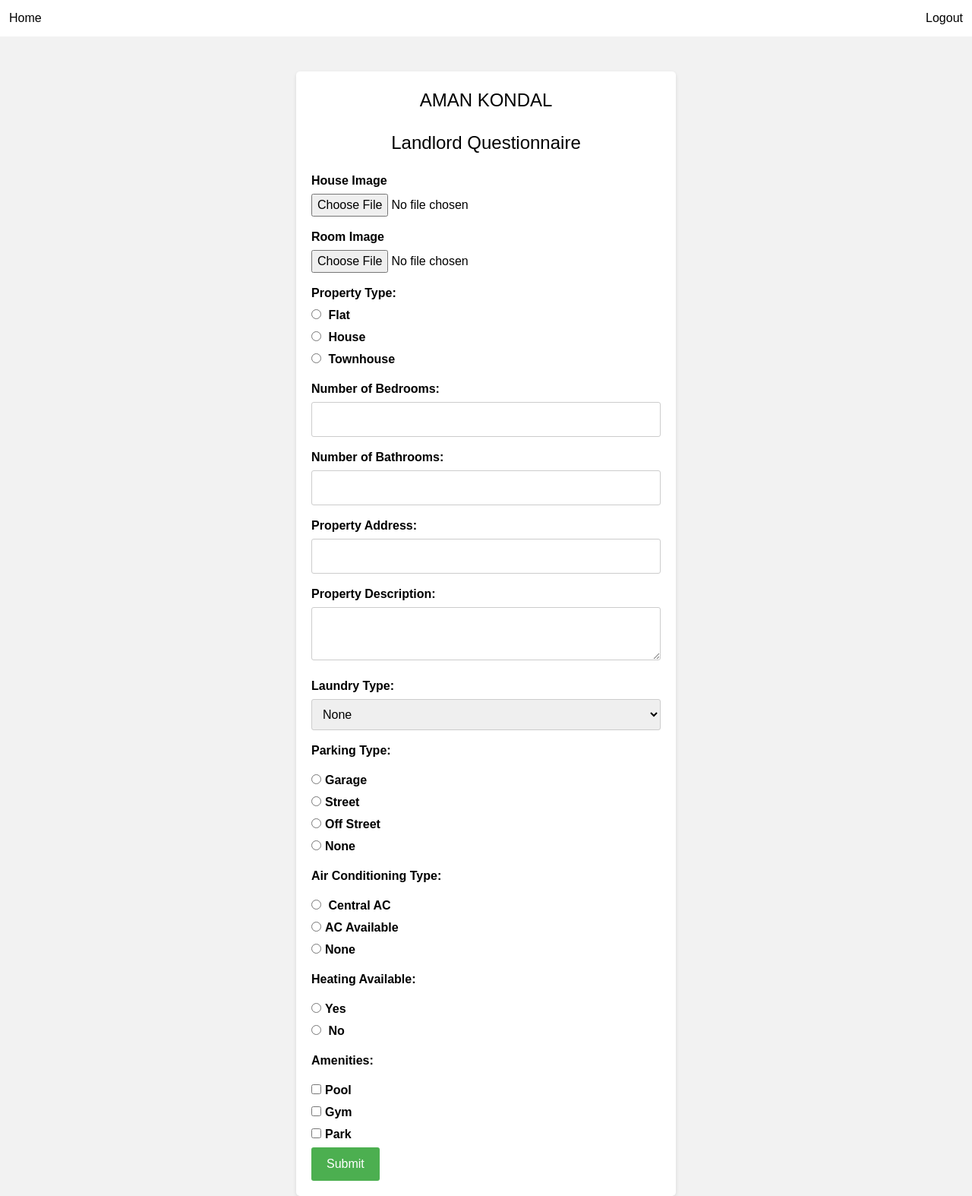
After one commit to amandavid0032/Tinder-House-Rent-, a PHP site: page /user/question.php in a window 1280 px wide. The commit adds this page. Shown: the whole page at 76% size. Run offline with PHP 8.4, Linux system fonts and the light colour scheme; a user stored in the database is signed in; data comes from the database, SQL or seed files in the repository; data that the repository does not hold is empty.

Commit message:
new work done

```diff
--- a/include/main.php
+++ b/include/main.php
@@ -30,14 +30,45 @@ if (isset($_POST['signup'])) {
     $email = $_POST['email'];
     $pass = $_POST['password'];
     $currentDate = date('Y-m-d H:i:s');
-    $role=$_POST['role'];
-    $insert = "INSERT INTO user VALUES (null ,'$name','$email', '$pass','$role','$currentDate')";
+    $insert = "INSERT INTO user VALUES (null ,'$name','$email','$pass',0,'$currentDate',0)";
     if (mysqli_query($conn, $insert)) {
         $message =  'Your Account is  created successfully';
         $color = 'success';
-        header("location:signup.php?message=" . urlencode($message) . "&color=$color");
+        header("location:signUp.php?message=" . urlencode($message) . "&color=$color");
     } else {
         echo "Something is wrong: " . $insert . "<br>" . $conn->error;
+    }
+}
+// question
+if (isset($_POST['question'])) {
+    $id=$_POST['id'];
+    // houseimage
+    $image_name = $_FILES['imagename']['name'];
+    $tmp_name = $_FILES['imagename']['tmp_name'];
+    move_uploaded_file($tmp_name, './../image/' . $image_name);
+    // room image
+    $roomimage = $_FILES['image']['name'];
+    $tmp_name2 = $_FILES['image']['tmp_name'];
+    move_uploaded_file($tmp_name2, './../image/' . $roomimage);
+    $property = $_POST['property-type'];
+    $bedrooms = $_POST['bedrooms'];
+    $bathrooms = $_POST['bathrooms'];
+    $address = $_POST['address'];
+    $description = $_POST['description'];
+    $laundry = $_POST['value'];
+    $parking = $_POST['parking-type'];
+    $ac = $_POST['ac-type'];
+    $heating = $_POST['heating-available'];
+    $amenities = $_POST['amenities'];
+    $update="UPDATE user SET isfiled= 1 WHERE id=$id";
+    if (mysqli_query($conn, $update)) {
+        // Insert query
+        $insert = "INSERT INTO question VALUES (null, '$id', '$image_name', '$roomimage', '$property', $bedrooms, $bathrooms, '$address', '$description', '$laundry', '$parking', '$ac', '$heating', '$amenities')";
+        if (mysqli_query($conn, $insert)) {
+           header("Location:user-page.php");
+        } else {
+            echo "Error inserting question: " . mysqli_error($conn);
+        }
     }
 }
 
@@ -59,7 +90,10 @@ if (isset($_POST['login'])) {
             ];
             header("Location:admin/admin-view.php");
         } elseif ($user['type'] == 0) {
-            echo "hi";
+            session_start();
+            $_SESSION['email'] = $user['email'];
+            $_SESSION['type'] = $user['type'];
+            header("Location:user/user-page.php");
         }
     } else {
         echo "Invalid email or password.";
@@ -82,8 +116,8 @@ function noLoginSession()
     if (isset($_SESSION['email'])) {
         if ($_SESSION['type'] == 1) {
             header("location: ./admin/admin-view.php");
-        } else {
-            header();
+        } elseif ($_SESSION['type'] == 0) {
+            header("location: ./user/user-page.php");
         }
     }
 }
--- /dev/null
+++ b/user/question.php
@@ -0,0 +1,214 @@
+<?php
+include '../include/main.php';
+loginSession();
+if (isset($_SESSION['email'])) {
+    $email = $_SESSION['email'];
+    $query = "SELECT * FROM user WHERE email = '$email'";;
+    $result = mysqli_query($conn, $query);
+    if ($result && mysqli_num_rows($result) > 0) {
+        $user = mysqli_fetch_assoc($result);
+?>
+
+        <!DOCTYPE html>
+        <html lang="en">
+
+        <head>
+            <meta charset="UTF-8" />
+            <!-- Tailwind CSS CDN link -->
+            <link href="https://unpkg.com/tailwindcss@^2/dist/tailwind.min.css" rel="stylesheet" />
+            <link rel="stylesheet" href="styles.css">
+            <style>
+                body {
+                    font-family: Arial, sans-serif;
+                    background-color: #f2f2f2;
+                }
+
+                form {
+                    max-width: 500px;
+                    margin: 0 auto;
+                    padding: 20px;
+                    background-color: #fff;
+                    border-radius: 5px;
+                    box-shadow: 0 2px 5px rgba(0, 0, 0, 0.1);
+                }
+
+                h2 {
+                    font-size: 24px;
+                    margin-bottom: 20px;
+                    text-align: center;
+                }
+
+                div {
+                    margin-bottom: 15px;
+                }
+
+                label {
+                    display: block;
+                    font-weight: bold;
+                    margin-bottom: 5px;
+                }
+
+                input[type="radio"],
+                input[type="checkbox"] {
+                    margin-right: 5px;
+                }
+
+                textarea,
+                input[type="text"],
+                input[type="number"],
+                select {
+                    width: 100%;
+                    padding: 10px;
+                    border-radius: 3px;
+                    border: 1px solid #ccc;
+                    box-sizing: border-box;
+                }
+
+                button[type="submit"] {
+                    background-color: #4caf50;
+                    color: #fff;
+                    padding: 10px 20px;
+                    border: none;
+                    border-radius: 3px;
+                    cursor: pointer;
+                    font-size: 16px;
+                }
+
+                button[type="submit"]:hover {
+                    background-color: #45a049;
+                }
+
+                button[type="submit"]:focus {
+                    outline: none;
+                }
+            </style>
+        </head>
+        <div class="relative w-full bg-white">
+            <nav class="navbar navbar-expand-lg navbar-light bg-light p-3">
+                <a class="navbar-brand" href="user-page.php">Home</a>
+                <a href="../logout.php"><button type="button" type="logout" class="float-right">
+                        Logout
+                    </button></a>
+        </div>
+            </nav>
+            <div class="mx-auto flex max-w-7xl items-center justify-between px-4 py-2 sm:px-6 lg:px-8">
+                <div class="lg:hidden">
+                    <svg xmlns="http://www.w3.org/2000/svg" width="24" height="24" viewBox="0 0 24 24" fill="none" stroke="currentColor" stroke-width="2" stroke-linecap="round" stroke-linejoin="round" class="h-6 w-6 cursor-pointer">
+                        <line x1="4" y1="12" x2="20" y2="12"></line>
+                        <line x1="4" y1="6" x2="20" y2="6"></line>
+                        <line x1="4" y1="18" x2="20" y2="18"></line>
+                    </svg>
+                </div>
+            </div>
+        </div>
+
+        <form id="questionnaire" method="post" enctype="multipart/form-data">
+        <h2><?php echo $user['name'] ?>
+            </h2>
+        <h2>Landlord Questionnaire</h2>
+            <input type="hidden" name="id" value="<?php echo $user['id'] ?>">
+            <div>
+                <label>House Image</label>
+                <input type="file" name="imagename" id="fileToUpload">
+            </div>
+            <div>
+                <label>Room Image</label>
+                <input type="file" name="image" id="fileToUpload">
+            </div>
+            <div>
+                <label id="value" for="property-type">Property Type:</label>
+                <div>
+                    <label class="radio-label" for="property-flat">
+                        <input type="radio" id="property-flat" name="property-type" value="Flat">
+                        Flat
+                    </label>
+                    <label class="radio-label" for="property-house">
+                        <input type="radio" id="property-house" name="property-type" value="House">
+                        House
+                    </label>
+                    <label class="radio-label" for="property-townhouse">
+                        <input type="radio" id="property-townhouse" name="property-type" value="Townhouse">
+                        Townhouse
+                    </label>
+                </div>
+            </div>
+            <div>
+                <label for="bedrooms">Number of Bedrooms:</label>
+                <input type="number" name="bedrooms" id="bedrooms" min="1">
+            </div>
+            <div>
+                <label for="bathrooms">Number of Bathrooms:</label>
+                <input type="number" id="bathrooms" name="bathrooms" min="1">
+            </div>
+            <div>
+                <label for="address">Property Address:</label>
+                <input type="text" id="address" name="address">
+            </div>
+            <div>
+                <label for="description">Property Description:</label>
+                <textarea id="description" name="description"></textarea>
+            </div>
+            <div>
+                <label for="laundry-type">Laundry Type:</label>
+                <select id="laundry-type" name="value">
+                    <option value="None">None</option>
+                    <option value="In-unit">In-unit</option>
+                    <option value="Shared">Shared</option>
+                </select>
+            </div>
+            <div>
+                <label id="value" for="parking-type">Parking Type:</label>
+            </div>
+            <div>
+                <label for="parking-garage" class="radio-label">
+                    <input type="radio" id="parking-street" name="parking-type" value="Street">Garage</label>
+                <label for="parking-street" class="radio-label">
+                    <input type="radio" id="parking-off-street" name="parking-type" value="Off Street">Street</label>
+                <label for="parking-off-street" class="radio-label">
+                    <input type="radio" id="parking-available" name="parking-type" value="Parking Available">Off Street</label>
+                <label for="parking-available" class="radio-label">
+                    <input type="radio" id="parking-none" name="parking-type" value="None">None</label>
+            </div>
+            </div>
+            </div>
+            <div>
+                <label id="value" for="ac-type">Air Conditioning Type:</label>
+            </div>
+            <div>
+                <label for="ac-central" class="radio-label">
+                    <input type="radio" id="ac-central" name="ac-type" value="Central AC">
+                    Central AC</label>
+                <label for="ac-available" class="radio-label">
+                    <input type="radio" id="ac-available" name="ac-type" value="AC Available">AC Available</label>
+                <label for="ac-none" class="radio-label">
+                    <input type="radio" id="ac-none" name="ac-type" value="None">None</label>
+            </div>
+            <div>
+                <label name="heating" for="heating-available">Heating Available:</label>
+            </div>
+            <div>
+                <label for="heating-yes" class="radio-label">
+                    <input type="radio" id="heating-yes" name="heating-available" value="Yes">Yes</label>
+                <label for="heating-no" class="radio-label">
+                    <input type="radio" id="heating-no" name="heating-available" value="No">
+                    No</label>
+            </div>
+            <div>
+                <label for="amenities">Amenities:</label>
+            </div>
+            <label for="amenities-pool" class="radio-label">
+                <input type="checkbox" id="amenities-pool" name="amenities" value="Pool">Pool</label>
+            <label for="amenities-gym" class="radio=label">
+                <input type="checkbox" id="amenities-gym" name="amenities" value="Gym">Gym</label>
+            <label for="amenities-park" class="radio-label">
+                <input type="checkbox" id="amenities-park" name="amenities" value="Park">Park</label>
+            </div>
+            <button name="question" type="submit">Submit</button>
+        </form>
+        <script src="index.js">
+        </script>
+        </body>
+<?php     }
+} ?>
+
+        </html>
```
Also changed, not shown: questionnaire .php (deleted, +0 -217 lines), signUp.php (+3 -9 lines), user/user-page.php (added, +53 -0 lines), image/7edb8b35a17a4a9c048a1c0fe6a1ace0.jpg (added), image/download.jpg (added), image/object-dot.png (added).
